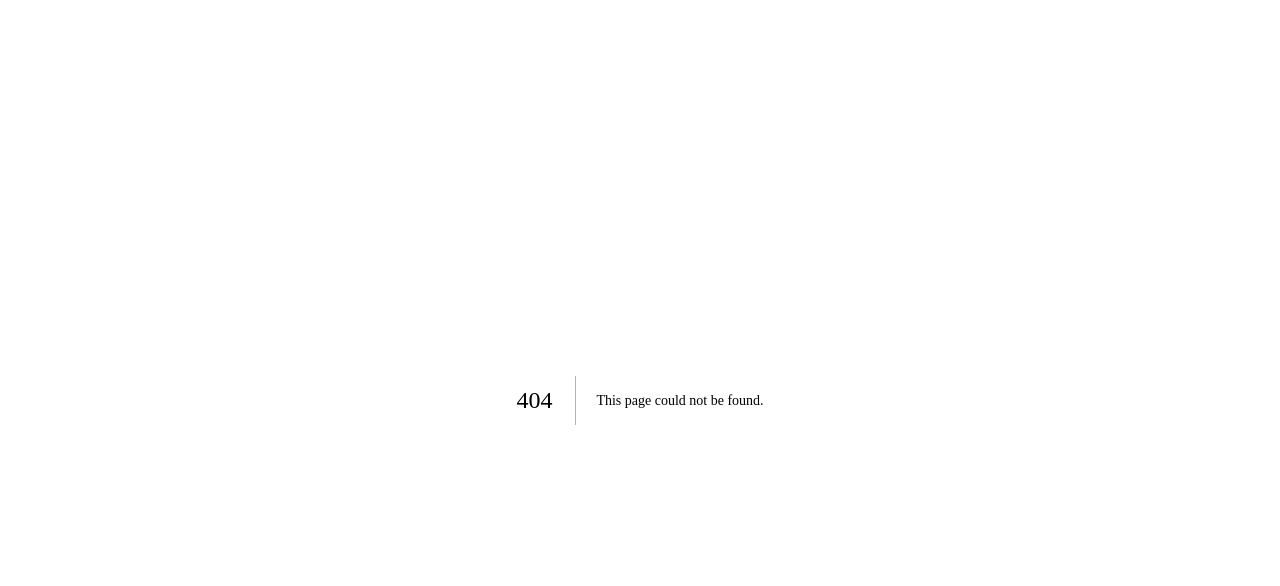
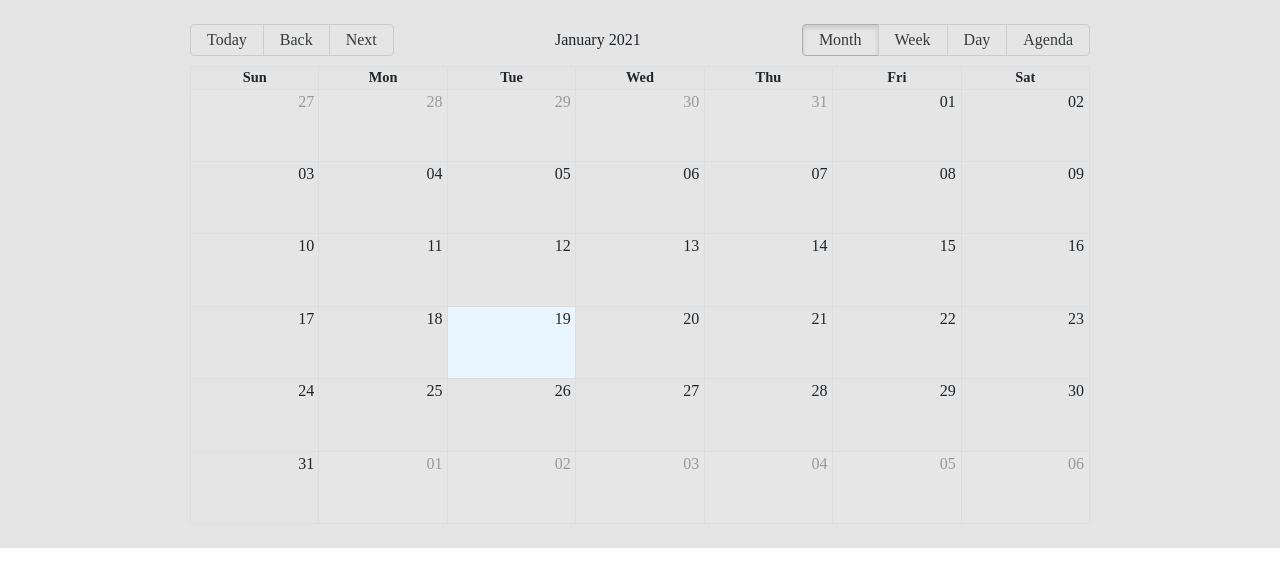
Before and after one commit to AMCarotenuto/viola-melanzana, a Next.js app: page /components/MealsPlanner in a window 1280 px wide. Before the commit this address had no page. Shown: the top 586 px of the page. Built offline with nearby package versions, Linux system fonts and the light colour scheme.

Commit message:
add calendar and all filter

```diff
--- a/package.json
+++ b/package.json
@@ -6,9 +6,11 @@
   "dependencies": {
     "axios": "^0.21.1",
     "bootstrap": "^4.5.3",
+    "moment": "^2.29.1",
     "next": "^10.0.3",
     "next-auth": "^3.1.0",
     "react": "^17.0.1",
+    "react-big-calendar": "^0.30.0",
     "react-bootstrap": "^1.4.0",
     "react-cookie-consent": "^6.2.1",
     "react-dom": "^17.0.1",
--- a/pages/Calendar.js
+++ b/pages/Calendar.js
@@ -1,5 +1,6 @@
 import React from "react";
 import TopNavbar from "./components/TopNavbar";
+import MealsPlanner from './components/MealsPlanner'
 import Footer from "./components/Footer";
 import { useSession } from "next-auth/client";
 import { useEffect } from "react";
@@ -21,7 +22,7 @@ export default function Calendar() {
         <div>
        <div>{loginCheck()}</div>
             <TopNavbar />
-            <h1>QUI VA IL CALENDARIO</h1>
+            <MealsPlanner />
             <Footer />
         </div>
     )
--- /dev/null
+++ b/pages/components/MealsPlanner.js
@@ -0,0 +1,54 @@
+import { useState, useEffect, useRef } from "react";
+import { Calendar, momentLocalizer } from "react-big-calendar";
+//import DatePicker from "react-datepicker";
+import moment from "moment";
+//import "react-datepicker/dist/react-datepicker.css";
+import "react-big-calendar/lib/css/react-big-calendar.css";
+import { Container } from "react-bootstrap";
+
+export default function MealsPlanner() {
+  const myEventsList = useRef([]);
+
+  const localizer = momentLocalizer(moment);
+
+  function addTravelToCalendar(tripLength) {
+    myEventsList.current.splice(0, 1, tripLength);
+  }
+
+  function addSuggestionToCalendar(sugg) {
+    myEventsList.current.push(sugg);
+  }
+
+  function calculateDaysLeft(startDate, endDate) {
+    if (!moment.isMoment(startDate)) {
+      startDate = moment(startDate);
+    }
+    if (!moment.isMoment(endDate)) {
+      endDate = moment(endDate);
+    }
+
+    return endDate.diff(startDate, "days") + 1;
+  }
+
+  function BigCalendar() {
+    return (
+      <div className="app">
+        <Calendar
+          localizer={localizer}
+          events={myEventsList.current}
+          startAccessor="start"
+          endAccessor="end"
+          style={{ height: 500 }}
+        />
+      </div>
+    );
+  }
+
+  return (
+    <div className="calendar-background">
+      <br />
+      <BigCalendar />
+      <br />
+    </div>
+  );
+}
--- a/pages/components/apiComponents/Recipe.js
+++ b/pages/components/apiComponents/Recipe.js
@@ -49,7 +49,7 @@ const Recipe = ({ recipe }) => {
             Add to favourites
           </Button>
           <Card.Footer className="text-muted">
-            <a href={url}>Recipe from {source}</a>
+            <a href={url} target="_blank">Recipe from {source}</a>
           </Card.Footer>
         </Card>
       </CardDeck>
--- a/styles/custom.scss
+++ b/styles/custom.scss
@@ -636,19 +636,19 @@ input[type="file"] {
 }
 
 .search-form input[type="text"] {
-  font-size: 1.6rem;
+  font-size: 1rem;
   padding: 0 2rem;
-  width: auto;
+  width: 300px;
   height: 50px;
   border-radius: 5px;
   background-color: purple;
   color: white;
   font-family: Comfortaa-Light;
+  float: left;
 }
 
 .search-form input[type="submit"] {
-  font-size: 1.4rem;
-  width: auto;
+  width: 100px;
   height: 50px;
   padding: 0 1rem;
   text-transform: uppercase;
@@ -712,3 +712,11 @@ input[type="file"] {
   font-family: Comfortaa-Light;
   padding-right: 0.5rem;
 }
+
+.calendar-background{
+  background-color: #e5e5e5;
+}
+
+.nav-link a{
+  font-weight: bold;
+}
```
Also changed, not shown: pages/components/RecipesApi.js (+9 -1 lines), 1 other file (tests, documents, lock files or other folders).
